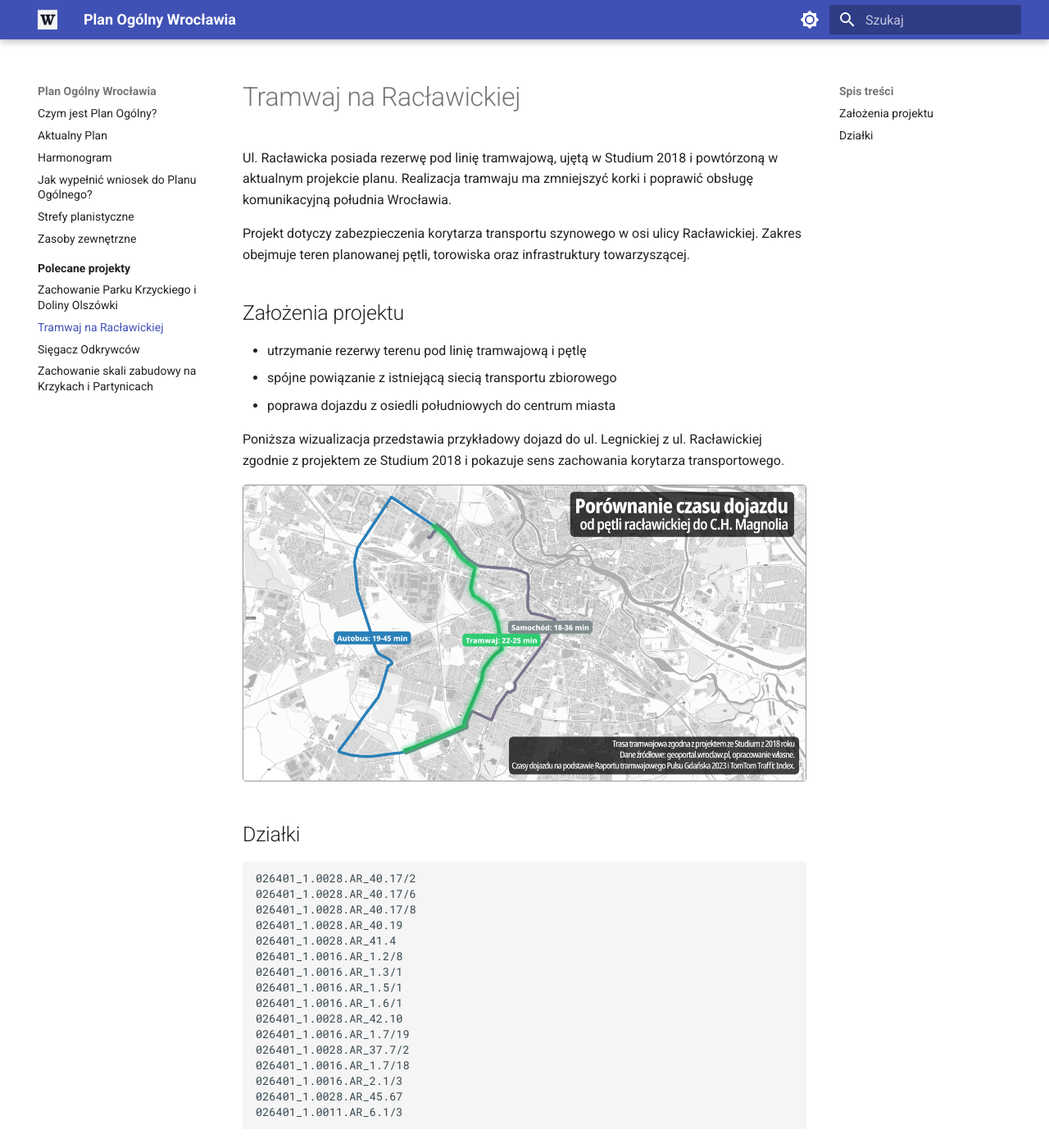
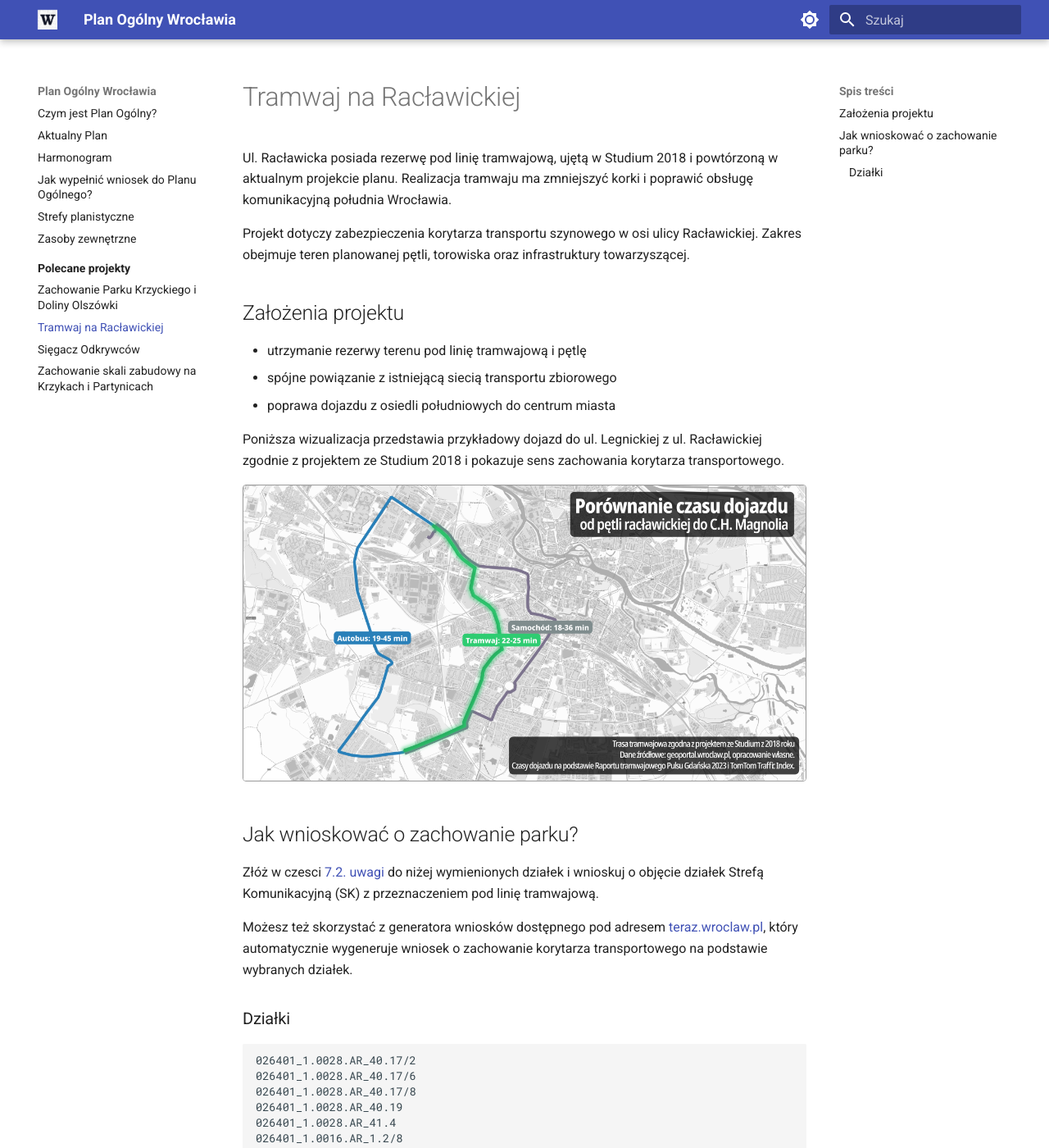
Before and after one commit to lpiob/planogolny.wroclaw.pl, an MkDocs documentation site: the page built from docs/polecane-projekty/raclawicka-tramwaj.md, in a window 1280 px wide and 1400 px high. Shown: the whole window at 82% size. Built offline with MkDocs 1.6.1 and Material for MkDocs 9.7.7, drawn with Linux system fonts in a browser that asks for light colours; plug-ins that fetch from the network failed and are left out.

Commit message:
Misc changes and photos

````diff
--- a/docs/polecane-projekty/raclawicka-tramwaj.md
+++ b/docs/polecane-projekty/raclawicka-tramwaj.md
@@ -18,7 +18,14 @@ Poniższa wizualizacja przedstawia przykładowy dojazd do ul. Legnickiej z ul. R
 
 ![Wizualizacja dojazdu do ul. Legnickiej z ul. Racławickiej](../assets/dojazd-do-magnolii.png){ .border1 }
 
-## Działki
+
+## Jak wnioskować o zachowanie parku?
+
+Złóż w czesci [7.2. uwagi](../jak-wypelnic.md#krok-2-wypenij-formularz) do niżej wymienionych działek i wnioskuj o objęcie działek Strefą Komunikacyjną (SK) z przeznaczeniem pod linię tramwajową.
+
+Możesz też skorzystać z generatora wniosków dostępnego pod adresem [teraz.wroclaw.pl](https://teraz.wroclaw.pl/), który automatycznie wygeneruje wniosek o zachowanie korytarza transportowego na podstawie wybranych działek.
+
+### Działki
 
 ```
 026401_1.0028.AR_40.17/2
--- a/docs/stylesheets/extra.css
+++ b/docs/stylesheets/extra.css
@@ -1,6 +1,13 @@
 .border1 {
   border: 1px solid #999;
   border-radius: 4px;
+}
+
+.image-caption {
+  font-size: 0.65rem;
+  line-height: 1.2;
+  white-space: nowrap;
+  margin-top: -1rem;
 }
 
 .md-nav__link[href$="polecane-projekty/"],
````
Also changed, not shown: docs/polecane-projekty/index.md (+0 -4 lines), docs/polecane-projekty/park-krzycki.md (+28 -1 lines), docs/polecane-projekty/siegacz-odkrywcow.md (+36 -1 lines), docs/assets/siegacz-odkrywcow-hmarek.jpg (added), docs/assets/ul_Odkrywcow_964845_Fotopolska-Eu.jpg (added), 3 other files.
